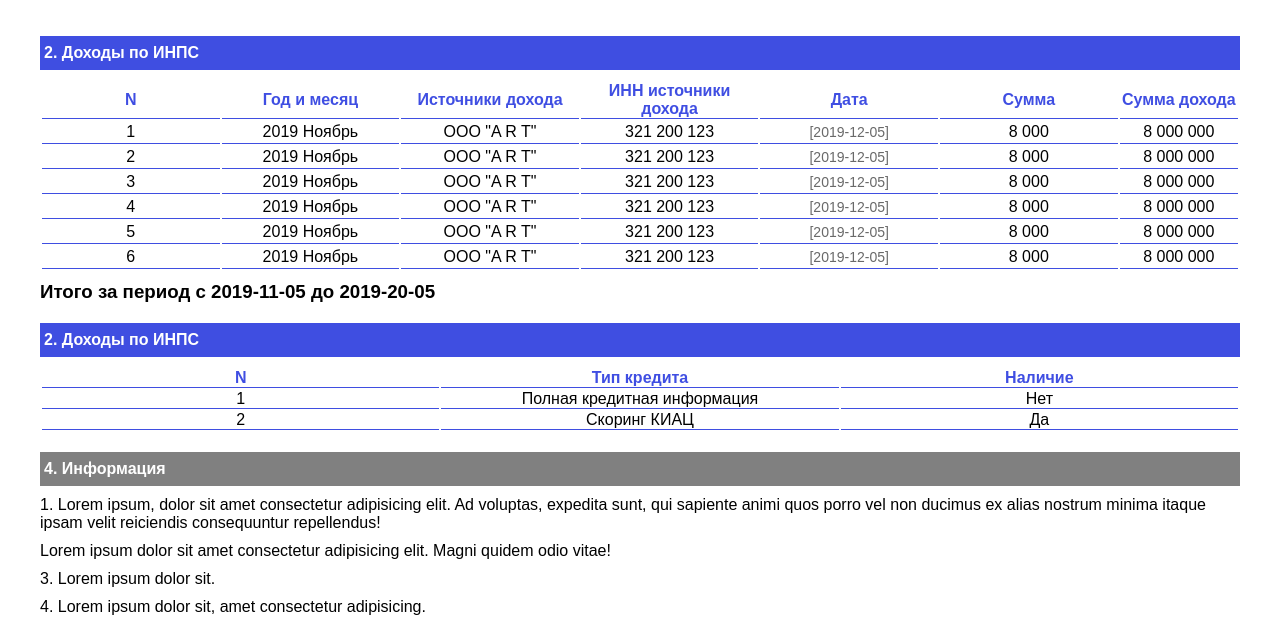
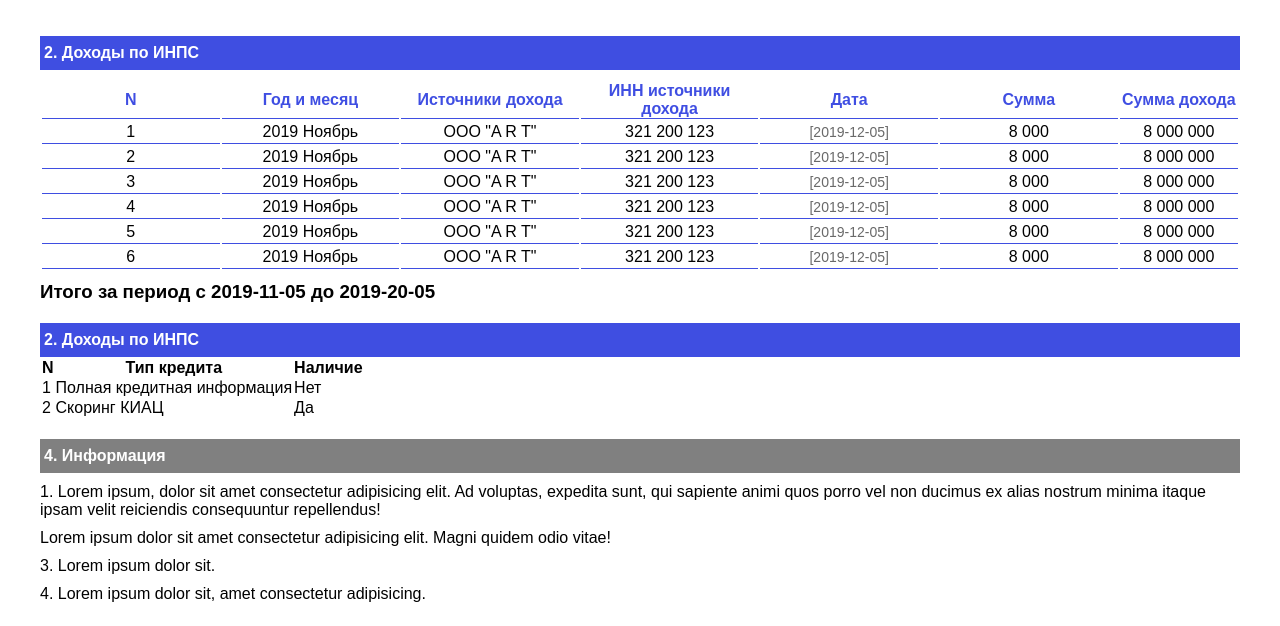
Before and after one commit to fostAbdukhalilov2007/Word__project, a plain HTML site: page index.html in a window 1280 px wide. Shown: the part 610-1236 px from the top of the page. Drawn offline with Linux system fonts and the light colour scheme.

Commit message:
test
test

```diff
--- a/css/style.css
+++ b/css/style.css
@@ -136,22 +136,8 @@ header {
     background: #23dd;
 }
 
-.credit__table{
-    text-align: center;
-    margin: 10px 0;
-}
-.credit__table__tr__td {
-    border-bottom: 1px solid #23dd;
-}
-.credit__table__tr__th{
-    color: #23dd;
-    border-bottom: 1px solid #23dd;
-}
-.credit__table__tr__th{
-    width: 15%;
-}
-.money__table__tr__td{
-    padding: 2px 0;
+.credit__table {
+
 }
 /* credit end */
 
```
Also changed, not shown: img/person.jpg.
